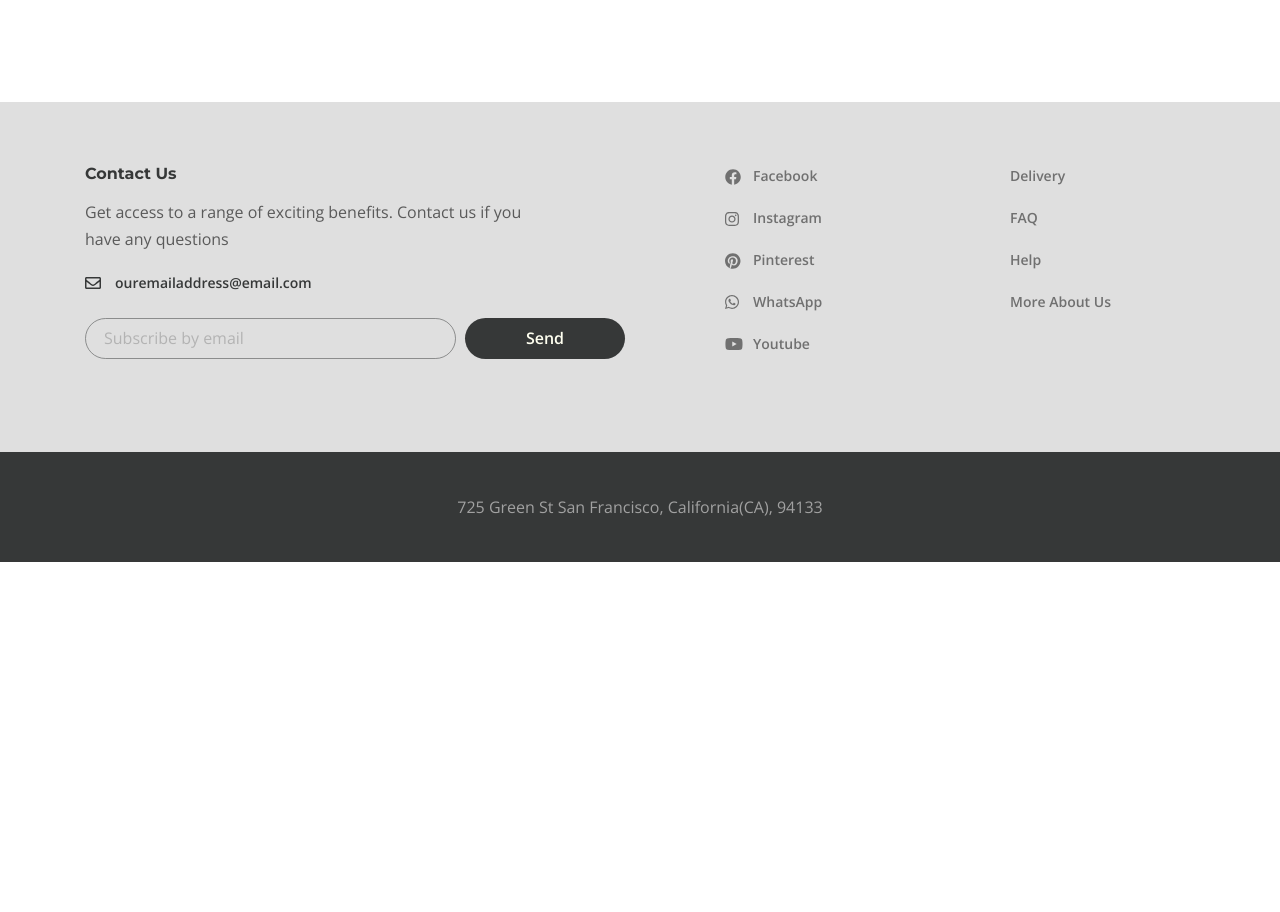
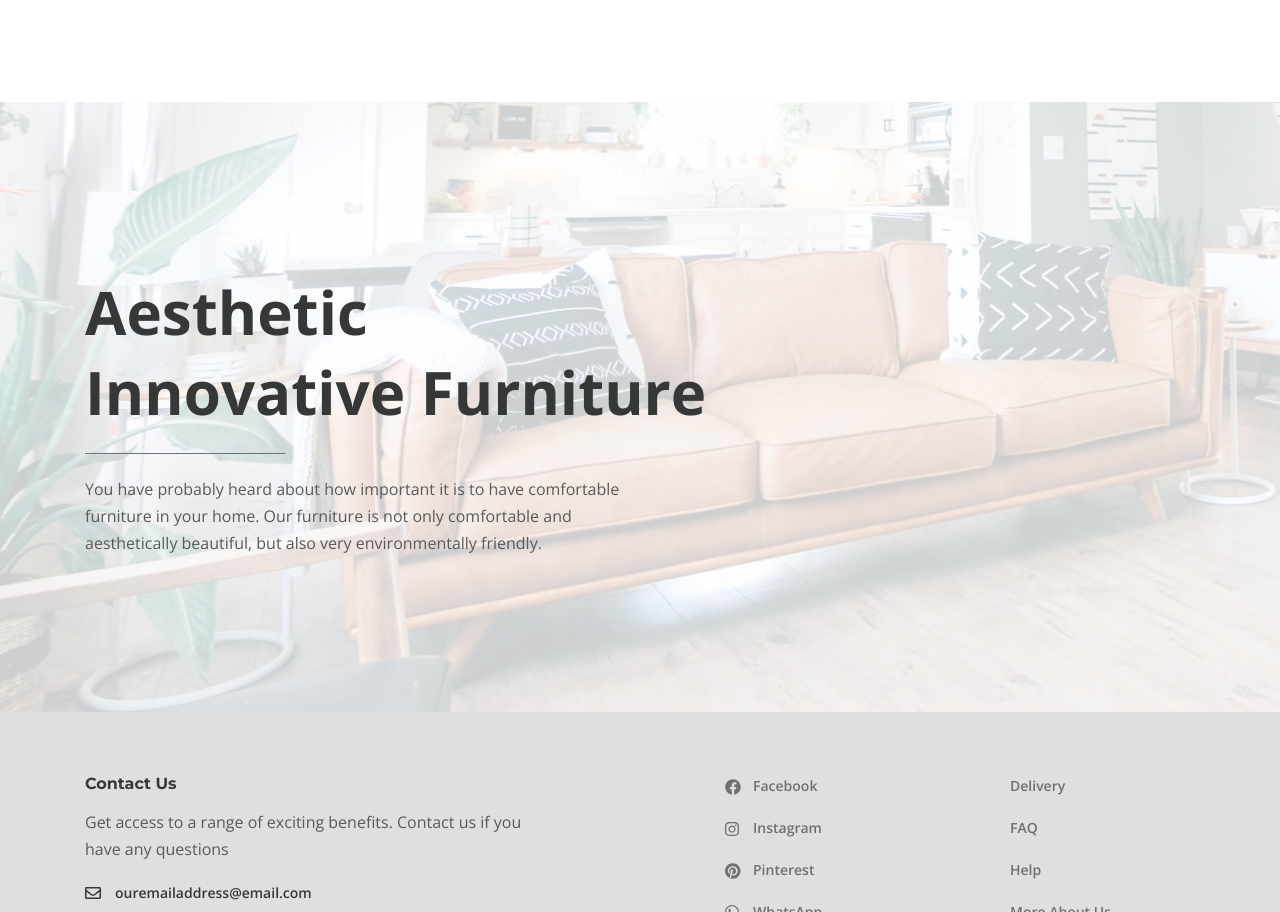
Before and after one commit to AlexKomaha/furniture, a website: page app/index.html in a window 1280 px wide. Shown: the part 1615-2527 px from the top of the page. Before the commit the page ends 2177 px from the top, so only its background shows below. Drawn offline with nearby package versions, Linux system fonts and the light colour scheme.

Commit message:
Added section decor

```diff
--- a/app/index.html
+++ b/app/index.html
@@ -170,6 +170,13 @@
           </div>
         </div>
       </section>
+      <section class="decor">
+        <div class="container">
+          <h2 class="decor__title">Aesthetic <br>
+            Innovative Furniture</h2>
+            <p class="decor__text">You have probably heard about how important it is to have comfortable furniture in your home. Our furniture is not only comfortable and aesthetically beautiful, but also very environmentally friendly.</p>
+        </div>
+      </section>
     </main>
     <footer class="footer">
       <div class="footer__content">
--- a/app/scss/style.scss
+++ b/app/scss/style.scss
@@ -365,3 +365,31 @@
     color: #707070;
   }
 }
+
+.decor {
+  padding: 170px 0 155px;
+  background-image: url(../images/decor.jpg);
+  background-size: cover;
+  background-repeat: no-repeat;
+  &__title {
+    max-width: 730px;
+    color: $title;
+    font-size: 60px;
+    line-height: 80px;
+    padding-bottom: 22px;
+    margin-bottom: 22px;
+    position: relative;
+    &::after {
+      content: "";
+      position: absolute;
+      left: 0;
+      height: 1px;
+      width: 200px;
+      bottom: 0;
+      background-color: #6D7278;
+    }
+  }
+  &__text {
+    max-width: 540px;
+  }
+}
```
Also changed, not shown: app/css/style.min.css, app/images/decor.jpg (added), 1 other file.
